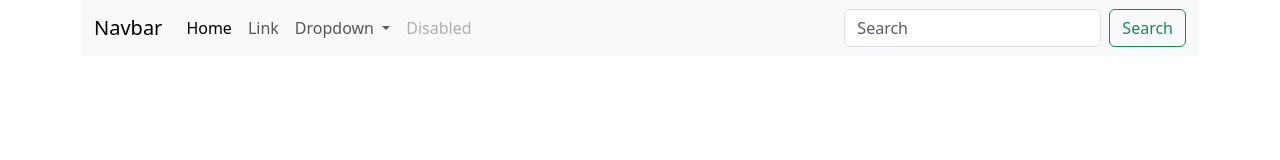
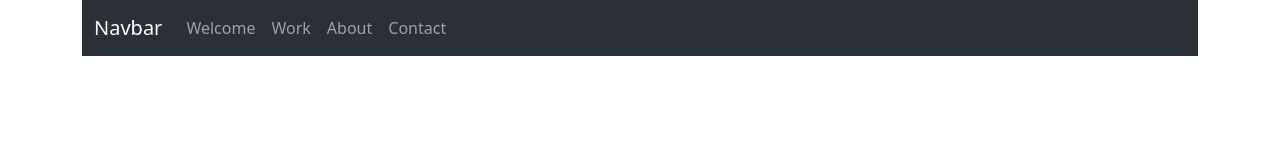
Before and after one commit to OlehProtsak/Bootstrap-Portfolio, a plain HTML site: page index.html in a window 1280 px wide. Drawn offline with Linux system fonts and the light colour scheme.

Commit message:
Added Navbar

```diff
--- a/index.html
+++ b/index.html
@@ -8,7 +8,7 @@
 </head>
 <body>
     <div class="container">
-        <nav class="navbar navbar-expand-lg bg-body-tertiary">
+        <nav class="navbar navbar-expand-lg bg-body-tertiary" data-bs-theme="dark">
             <div class="container-fluid">
               <a class="navbar-brand" href="#">Navbar</a>
               <button class="navbar-toggler" type="button" data-bs-toggle="collapse" data-bs-target="#navbarSupportedContent" aria-controls="navbarSupportedContent" aria-expanded="false" aria-label="Toggle navigation">
@@ -17,30 +17,18 @@
               <div class="collapse navbar-collapse" id="navbarSupportedContent">
                 <ul class="navbar-nav me-auto mb-2 mb-lg-0">
                   <li class="nav-item">
-                    <a class="nav-link active" aria-current="page" href="#">Home</a>
+                    <a class="nav-link" aria-current="page" href="#">Welcome</a>
                   </li>
                   <li class="nav-item">
-                    <a class="nav-link" href="#">Link</a>
-                  </li>
-                  <li class="nav-item dropdown">
-                    <a class="nav-link dropdown-toggle" href="#" role="button" data-bs-toggle="dropdown" aria-expanded="false">
-                      Dropdown
-                    </a>
-                    <ul class="dropdown-menu">
-                      <li><a class="dropdown-item" href="#">Action</a></li>
-                      <li><a class="dropdown-item" href="#">Another action</a></li>
-                      <li><hr class="dropdown-divider"></li>
-                      <li><a class="dropdown-item" href="#">Something else here</a></li>
-                    </ul>
+                    <a class="nav-link" href="#">Work</a>
                   </li>
                   <li class="nav-item">
-                    <a class="nav-link disabled" aria-disabled="true">Disabled</a>
+                    <a class="nav-link" href="#">About</a>
+                  </li>
+                  <li class="nav-item">
+                    <a class="nav-link" href="#">Contact</a>
                   </li>
                 </ul>
-                <form class="d-flex" role="search">
-                  <input class="form-control me-2" type="search" placeholder="Search" aria-label="Search">
-                  <button class="btn btn-outline-success" type="submit">Search</button>
-                </form>
               </div>
             </div>
           </nav>
```
